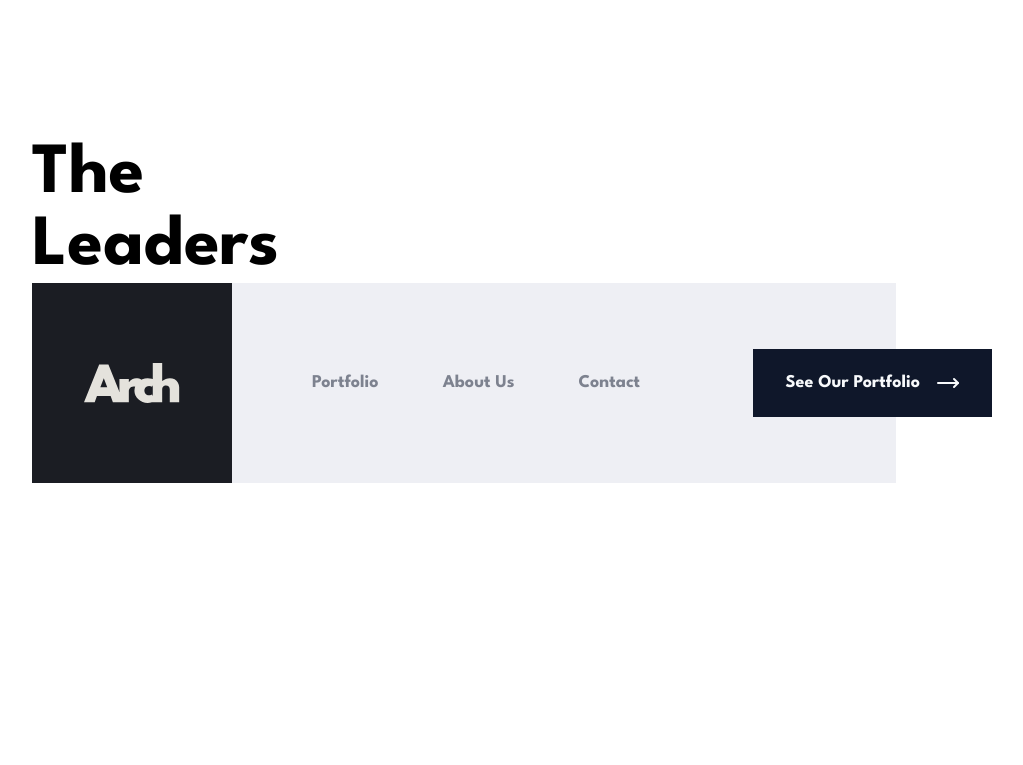
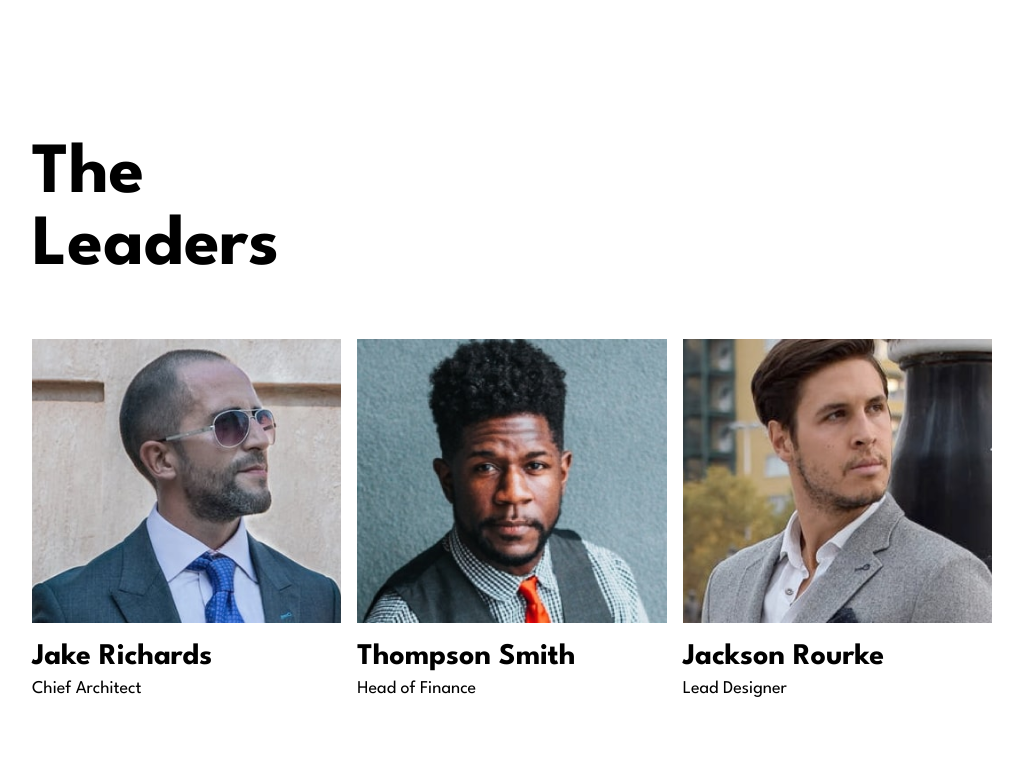
Before and after one commit to AyanorII/arch-studio, a Next.js app: page /about in a window 1280 px wide. Shown: the part 1640-2405 px from the top of the page, without its empty margins (128-1151 px from the left). Before the commit the page ends 2123 px from the top, so only its background shows below. Built offline with nearby package versions, Linux system fonts and the light colour scheme.

Commit message:
add Leaders

```diff
--- a/views/about/components/Leaders.tsx
+++ b/views/about/components/Leaders.tsx
@@ -1,11 +1,47 @@
+import Link from "next/link";
+
 import { SectionHeading } from "@/components/pages/SectionHeading";
 import { Container } from "@/components/ui";
+import { ResponsiveImage } from "@/components/ui/ResponsiveImage";
+import { LinkedinIcon, TwitterIcon } from "lucide-react";
+
+import { LEADERS } from "../constants";
 
 export const Leaders = () => {
 	return (
-		<section>
+		<section className="mb-28 lg:mb-40">
 			<Container>
-				<SectionHeading>{"The\nLeaders"}</SectionHeading>
+				<div className="lg:grid 2xl:grid-cols-[auto,_1fr] 2xl:gap-48">
+					<SectionHeading className="mb-14">{"The\nLeaders"}</SectionHeading>
+					<ul className="grid grid-cols-[repeat(auto-fit,_minmax(280px,1fr))] gap-20 sm:gap-x-4 sm:gap-y-16">
+						{LEADERS.map(({ name, title, image }) => (
+							<li key={name}>
+								<div>
+									<div className="group relative">
+										<ResponsiveImage
+											image={image}
+											alt={name}
+											width={311}
+											height={284}
+											className="aspect-square h-[284px] w-full object-cover"
+										/>
+										<div className="absolute inset-0 bg-black bg-opacity-60 opacity-0 transition-opacity duration-300 group-hover:opacity-100" />
+										<div className="absolute left-1/2 top-1/2 z-50 flex -translate-x-1/2 -translate-y-1/2 items-center justify-center gap-2 text-white opacity-0 group-hover:opacity-100">
+											<Link href="#" className="p-2">
+												<LinkedinIcon width={35} height={35} />
+											</Link>
+											<Link href="#" className="p-2">
+												<TwitterIcon width={35} height={35} />
+											</Link>
+										</div>
+									</div>
+									<h3 className="mt-4 text-3xl font-bold">{name}</h3>
+									<p className="text-lg">{title}</p>
+								</div>
+							</li>
+						))}
+					</ul>
+				</div>
 			</Container>
 		</section>
 	);
--- /dev/null
+++ b/views/about/constants/index.ts
@@ -0,0 +1,40 @@
+import { Leader } from "../types";
+
+export const LEADERS: Leader[] = [
+	{
+		name: "Jake Richards",
+		title: "Chief Architect",
+		image: {
+			mobile: "/images/about/desktop/avatar-jake.jpg",
+			tablet: "/images/about/desktop/avatar-jake.jpg",
+			desktop: "/images/about/desktop/avatar-jake.jpg",
+		},
+	},
+	{
+		name: "Thompson Smith",
+		title: "Head of Finance",
+		image: {
+			mobile: "/images/about/desktop/avatar-thompson.jpg",
+			tablet: "/images/about/desktop/avatar-thompson.jpg",
+			desktop: "/images/about/desktop/avatar-thompson.jpg",
+		},
+	},
+	{
+		name: "Jackson Rourke",
+		title: "Lead Designer",
+		image: {
+			mobile: "/images/about/desktop/avatar-jackson.jpg",
+			tablet: "/images/about/desktop/avatar-jackson.jpg",
+			desktop: "/images/about/desktop/avatar-jackson.jpg",
+		},
+	},
+	{
+		name: "Maria Simpson",
+		title: "Senior Architect",
+		image: {
+			mobile: "/images/about/desktop/avatar-maria.jpg",
+			tablet: "/images/about/desktop/avatar-maria.jpg",
+			desktop: "/images/about/desktop/avatar-maria.jpg",
+		},
+	},
+];
--- /dev/null
+++ b/views/about/types/index.ts
@@ -0,0 +1,7 @@
+import { ResponsiveImage } from "@/lib/types";
+
+export interface Leader {
+	image: ResponsiveImage;
+	name: string;
+	title: string;
+}
```
